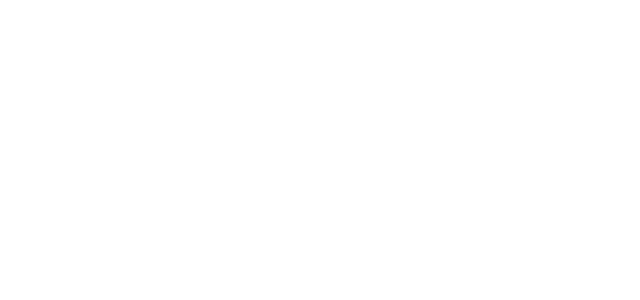
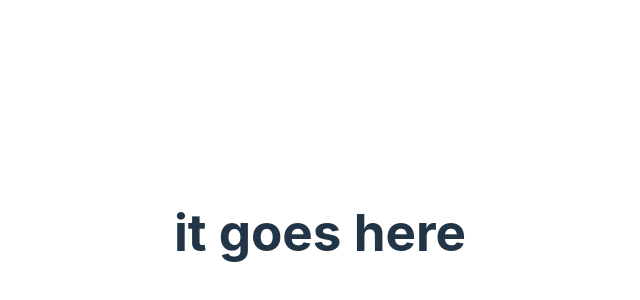
Before and after one commit to fatihhcakir/Landing-Page, a React (Vite) app in the folder landing-page/: page / in a window 1280 px wide. Shown: the part 168-468 px from the top of the page, without its empty margins (320-960 px from the left). Built offline with nearby package versions, Linux system fonts and the light colour scheme.

Commit message:
navbar added

```diff
--- a/landing-page/src/App.jsx
+++ b/landing-page/src/App.jsx
@@ -1,10 +1,11 @@
 
 import './App.css'
+import Navbar from './Navbar'
 
 function App() {
 
   return (
-    <h1>    </h1>
+    <Navbar/>
   )
 }
 
--- /dev/null
+++ b/landing-page/src/Navbar.jsx
@@ -0,0 +1,9 @@
+import React from "react";
+
+function Navbar(){
+    return(
+        <h1>it goes here</h1>
+    )
+
+}
+export default Navbar
```
